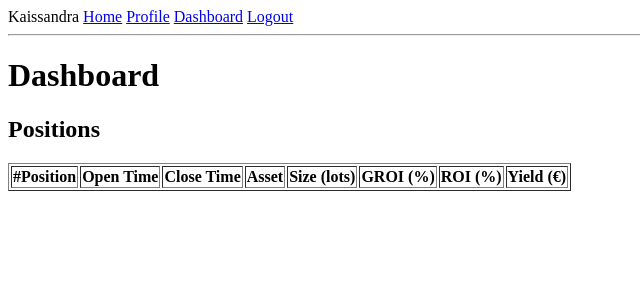
After one commit to mgutierrez09/kaissandra_webapp, a Flask app: a page that uses app/templates/base.html in a window 1280 px wide. The commit adds this page. Shown: the top 300 px of the page, without its empty margins (0-640 px from the left). Run offline with Flask 2, Linux system fonts and the light colour scheme; the visitor is signed in with stand-in values (Sample User, id 1); data comes from the database, SQL or seed files in the repository; data that the repository does not hold is empty.

Commit message:
Event table added to DB. dashboard.html and profile.html pages added

```diff
--- a/app/main/routes.py
+++ b/app/main/routes.py
@@ -25,7 +25,27 @@ def index():
     performance = calculate_performance_user(current_user, positions, dti_positions)
     # get indexes ordered
     idx_ordered = sort_positions(dti_positions)
-    return render_template('index.html', title='Home', positions=positions, performance=performance, vector_pos=idx_ordered)
+    # log login event
+    current_user.log_event("LOGIN")
+    # render page
+    return render_template('index.html', title='Home', performance=performance, vector_pos=idx_ordered)
+
+@bp.route('/profile/<username>', methods=['GET'])
+@login_required
+def profile(username):
+    user = User.query.filter_by(username=username).first_or_404()
+    return render_template('profile.html', title='Profile')
+
+@bp.route('/dashboard/<username>', methods=['GET'])
+@login_required
+def dashboard(username):
+    user = User.query.filter_by(username=username).first_or_404()
+    positions = get_positions_from_splits(user)
+    # get datetimes of positions
+    dti_positions = get_positions_dti(positions)
+    # get indexes ordered
+    idx_ordered = sort_positions(dti_positions)
+    return render_template('dashboard.html', title=username+"'s Dashboard", positions=positions, vector_pos=idx_ordered)
 
 @bp.route('/login', methods=['GET', 'POST'])
 def login():
@@ -41,10 +61,12 @@ def login():
         next_page = request.args.get('next')
         if not next_page or url_parse(next_page).netloc != '':
             next_page = url_for('main.index')
+        current_user.log_event("LOGIN")
         return redirect(next_page)
     return render_template('login.html', title='Sign In', form=form)
 
 @bp.route('/logout')
 def logout():
+    current_user.log_event("LOGOUT")
     logout_user()
     return redirect(url_for('main.index'))
--- a/app/tables_test.py
+++ b/app/tables_test.py
@@ -78,6 +78,7 @@ class User(db.Model, UserMixin):
     deposits = db.relationship("Deposit", backref="user")
     budget = db.Column(db.Float, default=0.0)
     deposit = db.Column(db.Float, default=0.0)
+    userevents = db.relationship("Event", backref="user")
     token = db.Column(db.String(32), index=True, unique=True)
     token_expiration = db.Column(db.DateTime)
     traders = db.relationship("UserTrader", back_populates="user")
@@ -190,6 +191,12 @@ class User(db.Model, UserMixin):
     def revoke_token(self):
         self.token_expiration = dt.datetime.utcnow() - dt.timedelta(seconds=1)
 
+    def log_event(self, log):
+        """ Log an event """
+        self.userevents.append(Event(log=log))
+        db.session.commit()
+        return True
+
     @staticmethod
     def check_token(token):
         user = User.query.filter_by(token=token).first()
@@ -215,6 +222,13 @@ class Deposit(db.Model):
 
     def __repr__(self):
         return '<Deposit {}>'.format(self.id)
+
+class Event(db.Model):
+    __tablename__ = 'event'
+    id = db.Column(db.Integer, primary_key=True)
+    datetime = db.Column(db.DateTime, default=dt.datetime.utcnow)
+    user_id = db.Column(db.Integer, db.ForeignKey('user.id'))
+    log = db.Column(db.String(64))
 
 class Trader(db.Model):
     __tablename__ = 'trader'
--- a/app/templates/base.html
+++ b/app/templates/base.html
@@ -1,7 +1,7 @@
 <html>
     <head>
         {% if title %}
-        <title>{{ title }} - kaissandra</title>
+        <title>{{ title }} - Kaissandra</title>
         {% else %}
         <title>kaissandra</title>
         {% endif %}
@@ -13,7 +13,8 @@
             {% if current_user.is_anonymous %}
             <a href="{{ url_for('main.login') }}">Login</a>
             {% else %}
-            <a href="{{ url_for('main.index') }}">Profile</a>
+            <a href="{{ url_for('main.profile', username=current_user.username) }}">Profile</a>
+            <a href="{{ url_for('main.dashboard', username=current_user.username) }}">Dashboard</a>
             <a href="{{ url_for('main.logout') }}">Logout</a>
             {% endif %}
         </div>
--- /dev/null
+++ b/app/templates/dashboard.html
@@ -0,0 +1,26 @@
+{% extends "base.html" %}
+
+{% block content %}
+    <h1>Dashboard</h1>
+    <div class="container">
+    <h2> Positions </h2>
+    <table border="1">
+      <thead>
+        <tr>
+          <th> #Position </th><th> Open Time </th><th> Close Time </th><th> Asset </th><th> Size (lots) </th><th> GROI (%) </th><th> ROI (%) </th><th> Yield (€) </th>
+        </tr>
+      </thead>
+        <tbody>
+          {% for p in vector_pos %}
+            <tr>
+              <td> {{vector_pos|length-loop.index0}} </td><td> {{positions[p].dtiist}}  </td><td>  {{positions[p].dtosoll}}  </td><td>  {{positions[p].asset}}  </td>
+              <td>  {{ '%0.2f'| format(current_user.positionsplits[p].userlots) }}  </td>
+              <td> {{'%0.2f'| format(positions[p].groiist)}} </td><td> {{'%0.2f'| format(positions[p].roiist)}} </td>
+              <td> {{'%0.2f'| format(current_user.positionsplits[p].userlots*positions[p].roiist*1000)}} </td>
+            </tr>
+            {% endfor %}
+        </tbody>
+
+    </table>
+    </div>
+{% endblock %}
--- /dev/null
+++ b/app/templates/profile.html
@@ -0,0 +1,6 @@
+{% extends "base.html" %}
+
+{% block content %}
+    <h1>Profile page not implemented yet</h1>
+
+{% endblock %}
```
Also changed, not shown: app/templates/index.html (+0 -21 lines), migrations/versions/af4a3c1a7872_event_added_to_db.py (added, +35 -0 lines).
